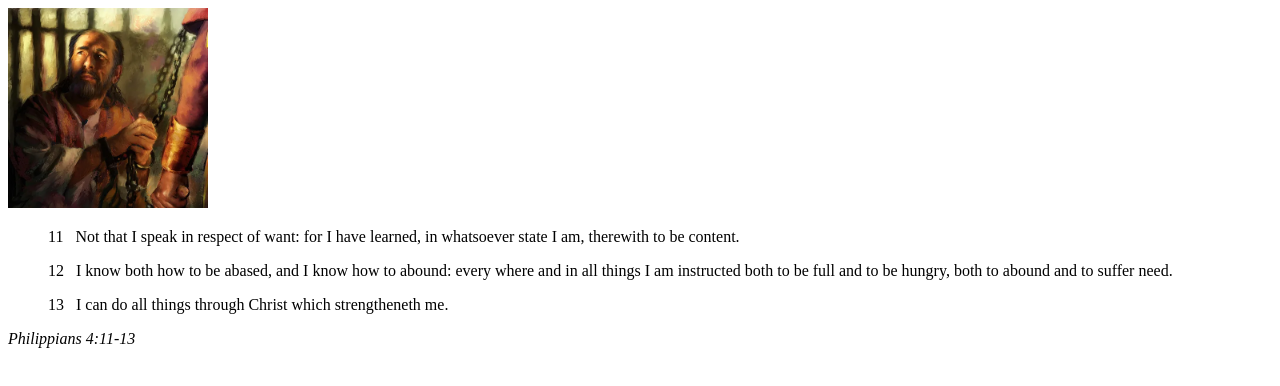
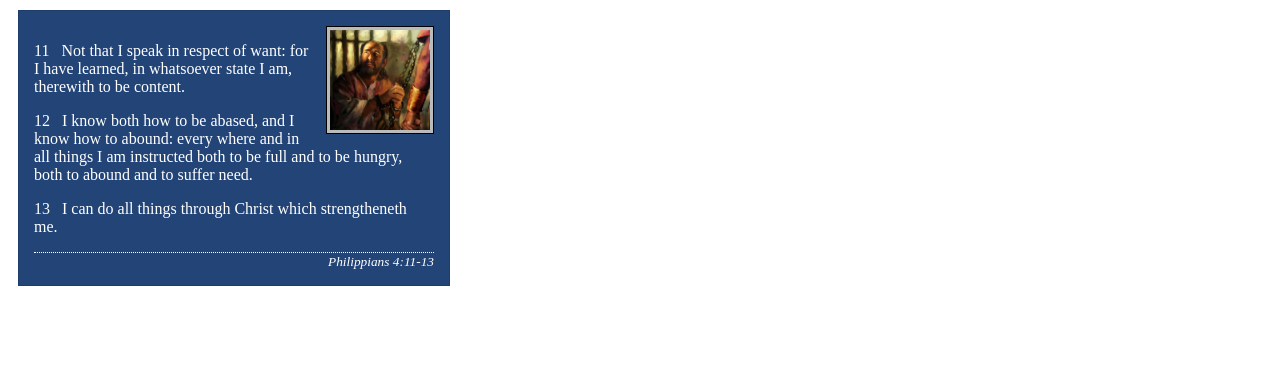
Before and after one commit to augustus-11/wdd130, a plain HTML site: page week02/box-model.html in a window 1280 px wide. Drawn offline with Linux system fonts and the light colour scheme.

Commit message:
box model update

```diff
--- a/week02/box-model.html
+++ b/week02/box-model.html
@@ -1,21 +1,28 @@
 <!DOCTYPE html>
 <html lang="en">
+
 <head>
+    <link rel="stylesheet" href="styles/box-model.css">
     <meta charset="UTF-8">
     <meta name="viewport" content="width=device-width, initial-scale=1.0">
     <title>Box Model Activity</title>
 </head>
+
 <body>
     <main>
         <div class="callout">
-            <img src="images/apostle-paul-imprisoned.webp" alt="Paul the Apostle - Imprisoned in Rome" width="200" height="200">
+            <img src="images/apostle-paul-imprisoned.webp" alt="Paul the Apostle - Imprisoned in Rome" width="200"
+                height="200">
             <blockquote>
-                <p>11 &nbsp; Not that I speak in respect of want: for I have learned, in whatsoever state I am, therewith to be content.</p>
-                <p>12 &nbsp; I know both how to be abased, and I know how to abound: every where and in all things I am instructed both to be full and to be hungry, both to abound and to suffer need.</p>
+                <p>11 &nbsp; Not that I speak in respect of want: for I have learned, in whatsoever state I am,
+                    therewith to be content.</p>
+                <p>12 &nbsp; I know both how to be abased, and I know how to abound: every where and in all things I am
+                    instructed both to be full and to be hungry, both to abound and to suffer need.</p>
                 <p>13 &nbsp; I can do all things through Christ which strengtheneth me.</p>
             </blockquote>
             <cite>Philippians 4:11-13</cite>
         </div>
     </main>
 </body>
+
 </html>
--- a/week02/styles/box-model.css
+++ b/week02/styles/box-model.css
@@ -1,15 +1,30 @@
 .callout {
-
+    max-width: 400px;
+    margin: 10px;
+    border: 1px solid rgb(0 0 0 / 0.1);
+    padding: 15px;
+    background-color: #247;
+    color: #fff
 }
 
 .callout img {
-
+    float: right;
+    margin: 0 0 10px 15px;
+    border: 1px solid #000;
+    padding: 3px;
+    background-color: #bbb;
+    width: 100px;
+    height: auto;
 }
 
 blockquote {
-
+    margin: 0;
 }
 
 cite {
-
+    display: block;
+    border-top: 1px dotted #fff;
+    padding-top: 1px;
+    text-align: right;
+    font-size: smaller;
 }
```
